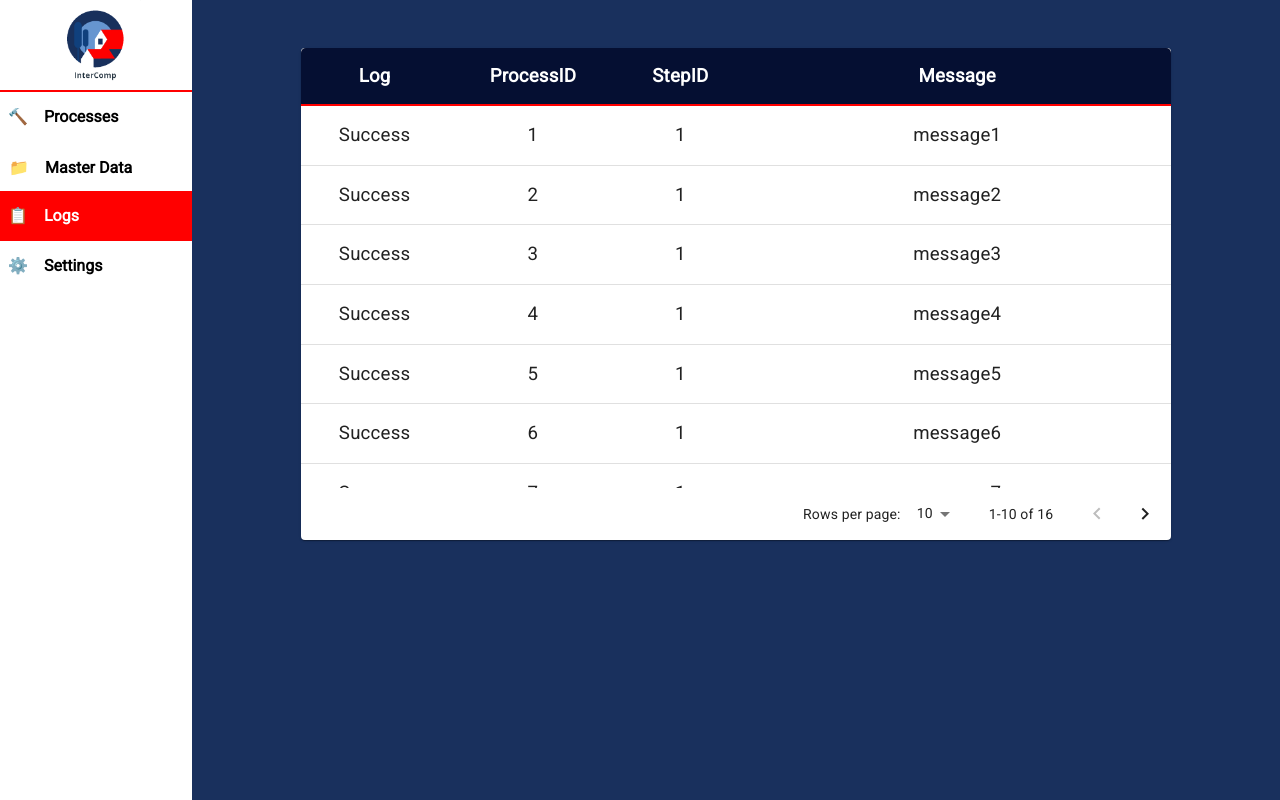
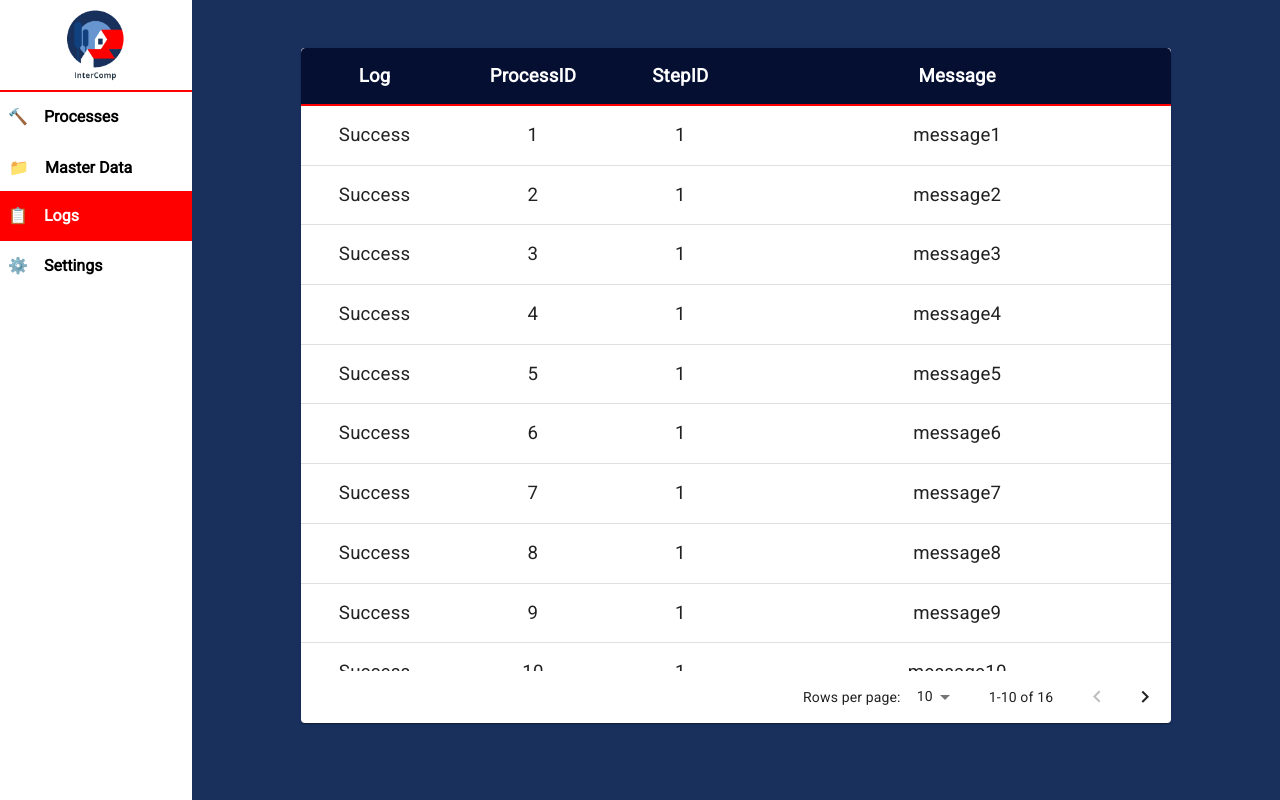
Before and after one commit to TomasNovo/FEUP-SINF, a React (Create React App) app in the folder frontend/: page /logs in a window 1280 px wide. Built offline with nearby package versions, Linux system fonts and the light colour scheme; some icons are missing.

Commit message:
[Logs] Changes table height

```diff
--- a/frontend/src/components/Logs/table.js
+++ b/frontend/src/components/Logs/table.js
@@ -61,10 +61,11 @@ const useStyles = makeStyles({
     width: '83%',
     marginLeft: '100px',
     marginTop: '80px',
+  },
 
-  },
   tableWrapper: {
-    maxHeight: 440,
+    maxHeight: 623,
+    minHeight: 623,
     overflow: 'auto',
     backgroundColor: '#C0C0C0',
   },
```
